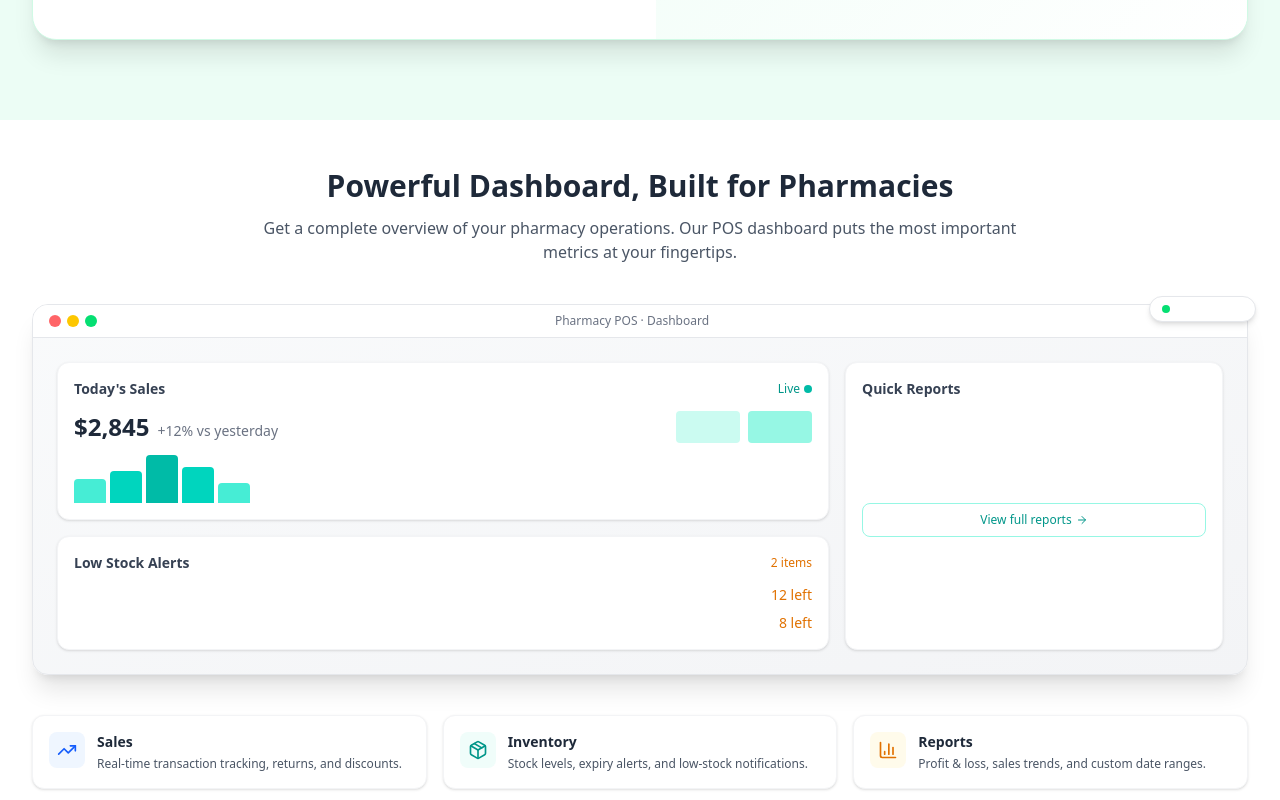
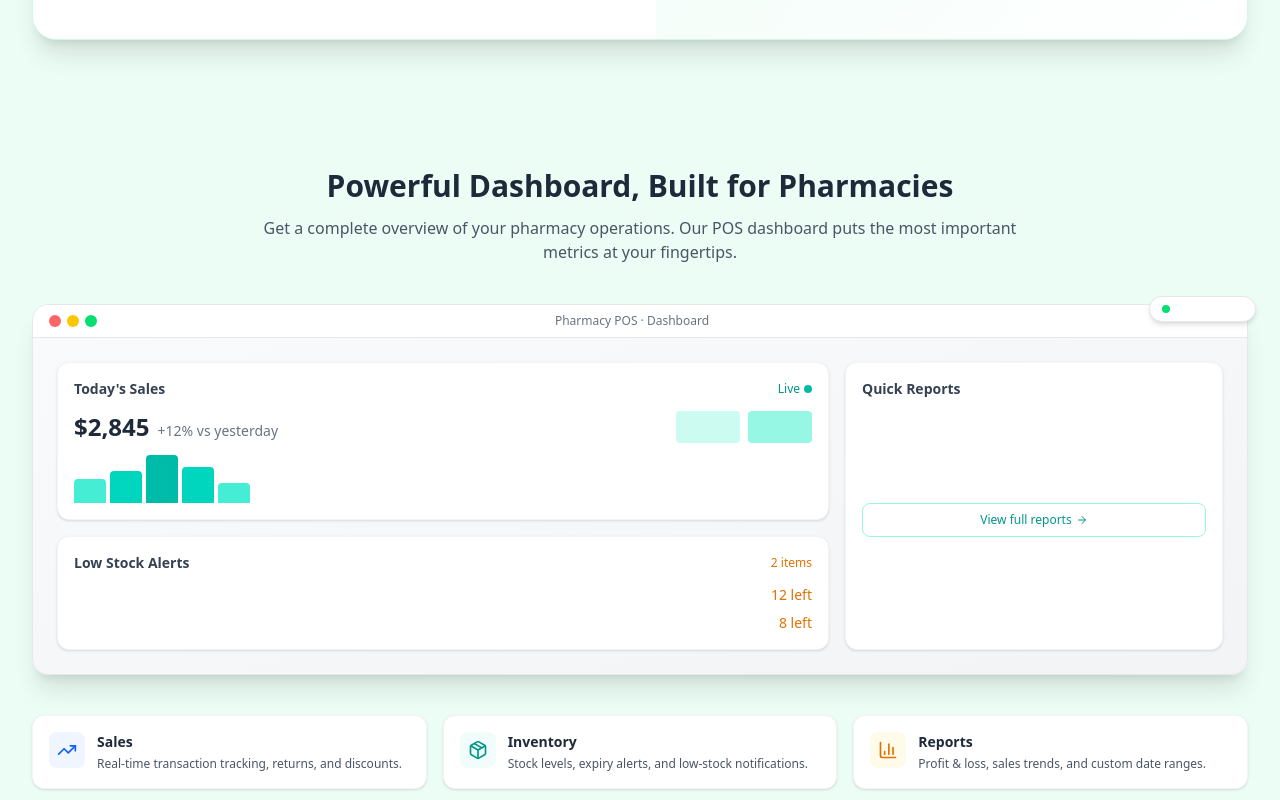
Before and after one commit to arnoldqym/pharmacy-web, a React (Vite) app in the folder client/: page / in a window 1280 px wide. Shown: the part 680-1480 px from the top of the page. Built offline with nearby package versions, Linux system fonts and the light colour scheme; no server answers.

Commit message:
modified DemoSection component removed background white
Co-authored-by: Nixon Ojiem <nicksonogm@gmail.com>

```diff
--- a/client/src/components/Homepage/DemoSection.tsx
+++ b/client/src/components/Homepage/DemoSection.tsx
@@ -24,7 +24,7 @@
   ];
 
   return (
-    <section className="max-w-7xl mx-auto px-4 sm:px-6 lg:px-8 py-8 md:py-12 bg-white">
+    <section className="max-w-7xl mx-auto px-4 sm:px-6 lg:px-8 py-8 md:py-12">
       <div className="text-center max-w-3xl mx-auto mb-8 md:mb-10">
         <h2 className="text-2xl md:text-3xl font-bold text-gray-800 mb-3">
           Powerful Dashboard, Built for Pharmacies
```
